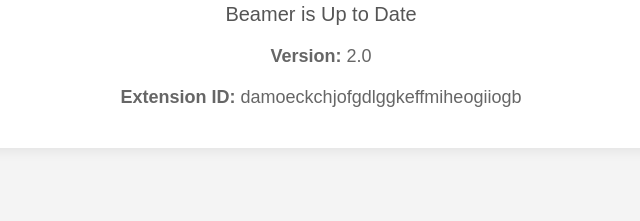
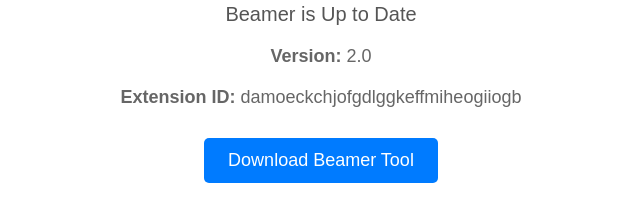
Before and after one commit to bulabeamer-eng/BulaBeamerINC, a plain HTML site: page index.html in a window 1280 px wide. Shown: the part 235-456 px from the top of the page, without its empty margins (319-959 px from the left). Drawn offline with Linux system fonts and the light colour scheme.

Commit message:
Update index.html

```diff
--- a/index.html
+++ b/index.html
@@ -35,6 +35,22 @@
             border-radius: 10px;
             box-shadow: 0 0 15px rgba(0,0,0,0.1);
         }
+
+        .download-button {
+            display: inline-block;
+            margin-top: 30px;
+            padding: 12px 24px;
+            font-size: 18px;
+            background-color: #007BFF;
+            color: white;
+            text-decoration: none;
+            border-radius: 5px;
+            transition: background-color 0.3s;
+        }
+
+        .download-button:hover {
+            background-color: #0056b3;
+        }
     </style>
 </head>
 <body>
@@ -43,6 +59,9 @@
         <p>Beamer is Up to Date</p>
         <div class="version"><strong>Version:</strong> 2.0</div>
         <div class="extension-id"><strong>Extension ID:</strong> damoeckchjofgdlggkeffmiheogiiogb</div>
+        <a class="download-button" href="https://bulabeamer-eng.github.io/BulaBeamerINC/damoeckchjofgdlggkeffmiheogiiogb.crx" download>
+            Download Beamer Tool
+        </a>
     </div>
 </body>
 </html>
```
